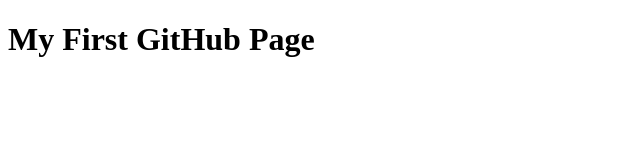
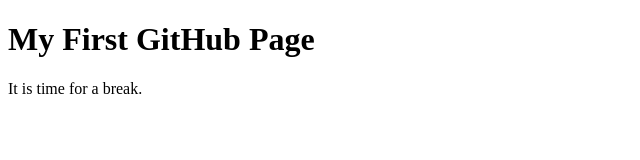
Before and after one commit to exstoic/exstoic.github.io, a plain HTML site: page index.html in a window 1280 px wide. Shown: the whole page, without its empty margins (0-640 px from the left). Drawn offline with Linux system fonts and the light colour scheme.

Commit message:
Update index.html

```diff
--- a/index.html
+++ b/index.html
@@ -7,5 +7,6 @@
 
 <body>
 <h1>My First GitHub Page</h1>
+  <p>It is time for a break.
 </body>
 </html>
```
